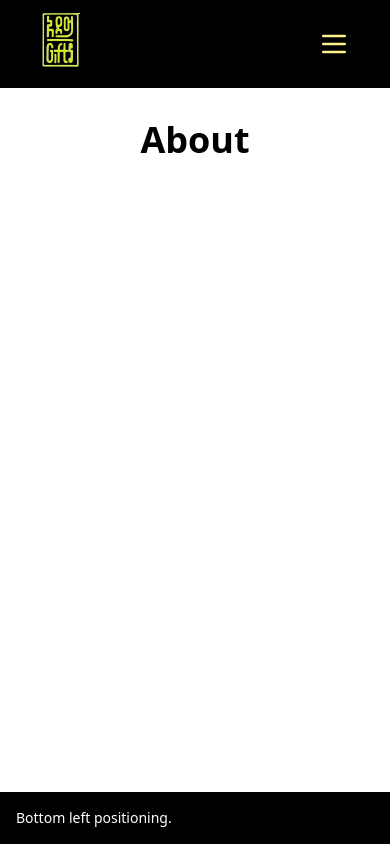
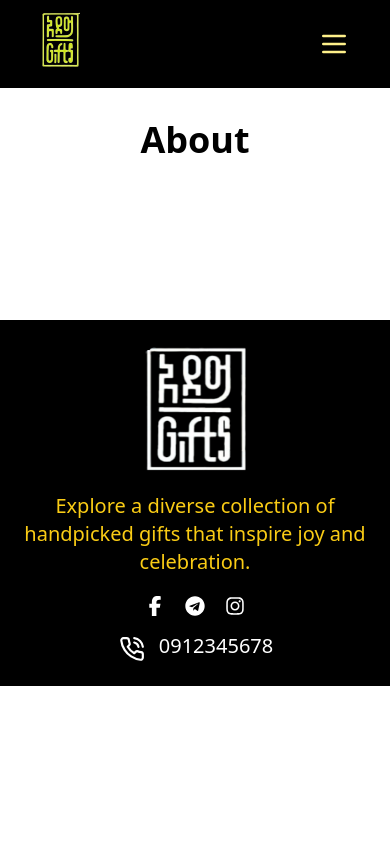
Before and after one commit to hanna6550/Adey-Gifts, a Next.js app: page /about in a window 390 px wide. Built offline with nearby package versions, Linux system fonts and the light colour scheme.

Commit message:
responsive footer

```diff
--- a/components/footer.js
+++ b/components/footer.js
@@ -1,11 +1,27 @@
 import React from 'react'
+import Image from 'next/image'
+import Logo2 from "@/public/images/logo2.png"
+import { FaFacebookF } from "react-icons/fa6";
+import { FaTelegram } from "react-icons/fa";
+import { FaInstagram } from "react-icons/fa";
+import { LuPhoneCall } from "react-icons/lu";
 
 function Footer() {
-  return (<div className="mt-40">
-    <div className="fixed flex items-center w-full p-4 text-white bg-black bottom-0">
-    <div className="text-sm font-normal">Bottom left positioning.</div>
+  return (
+  <div className="mt-40 ">
+    <div className="w-full bg-black bottom-0 md:py-10 py-6">
+     <Image alt='adey logo ' src={Logo2} className='md:w-32 w-28 md:h-40 h-32 mx-auto'/>
+     <h1 className="text-xl font-thin text-yellow-400 text-center py-5"> Explore a diverse collection of <br/> handpicked gifts that inspire joy and <br/> celebration.</h1>
+     <div className="flex justify-center gap-5 text-white">
+      <FaFacebookF size={20} />
+      <FaTelegram size={20} />
+      <FaInstagram size={20}/>
+     </div>
+     <div className="flex justify-center space-x-3 text-white pt-4">
+     <LuPhoneCall size={30} className="pt-1"/> <h1 className="text-xl"> 0912345678 </h1>
+     </div>
     </div>
-    </div>
+  </div>
   )
 }
 
--- a/components/home/sec3.js
+++ b/components/home/sec3.js
@@ -23,7 +23,7 @@ function Sec3() {
           <div className="grid md:grid-cols-3 grid-cols-1 md:gap-0 gap-4 md:pl-0 pl-8">
            <div><Image alt='adey photo ' src={Img4} className='md:h-40 h-36 md:w-60 w-52 rounded-2xl' /></div>
            <div><Image alt='adey photo ' src={Img2} className='md:h-40 h-36 md:w-60 w-52 rounded-2xl' /></div>
-           <div><Image alt='adey photo ' src={Img3} className='md:h-40 h-36 md:w-60 w-52gi rounded-2xl' /></div>
+           <div><Image alt='adey photo ' src={Img3} className='md:h-40 h-36 md:w-60 w-52 rounded-2xl' /></div>
           </div>
           </div>
         </div>
```
Also changed, not shown: public/images/logo2.png (added).
